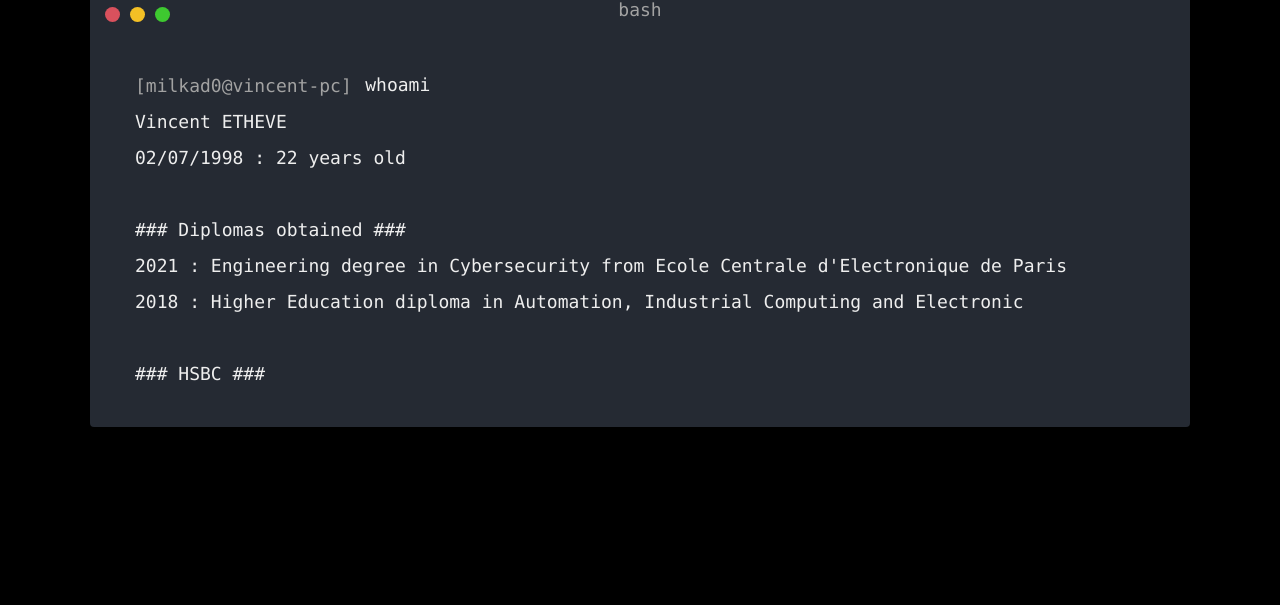
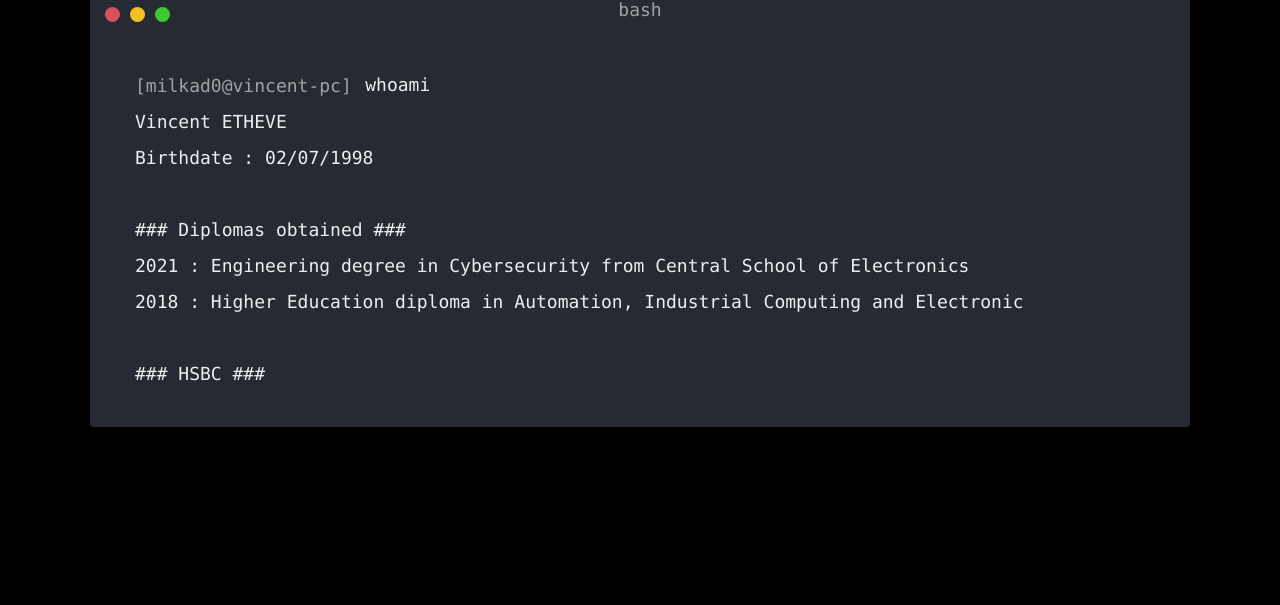
Before and after one commit to Milkad0/Milkad0.github.io, a plain HTML site: page index.html in a window 1280 px wide. Shown: the part 2078-2683 px from the top of the page. Drawn offline with nearby package versions, Linux system fonts and the light colour scheme.

Commit message:
Update index.html

```diff
--- a/index.html
+++ b/index.html
@@ -93,10 +93,10 @@
                     lineData: [
                         { type: 'input', prompt: '[milkad0@vincent-pc]', value: 'whoami' },
                         { value: 'Vincent ETHEVE' },
-                        { value: '02/07/1998 : 22 years old' },
+                        { value: 'Birthdate : 02/07/1998' },
                         { value: '' },
                         { value: '### Diplomas obtained ###' },
-                        { value: '2021 : Engineering degree in Cybersecurity from Ecole Centrale d\'Electronique de Paris' },
+                        { value: '2021 : Engineering degree in Cybersecurity from Central School of Electronics' },
                         { value: '2018 : Higher Education diploma in Automation, Industrial Computing and Electronic' },
                         { value: '' },
                         { value: '### HSBC ###' },
```
